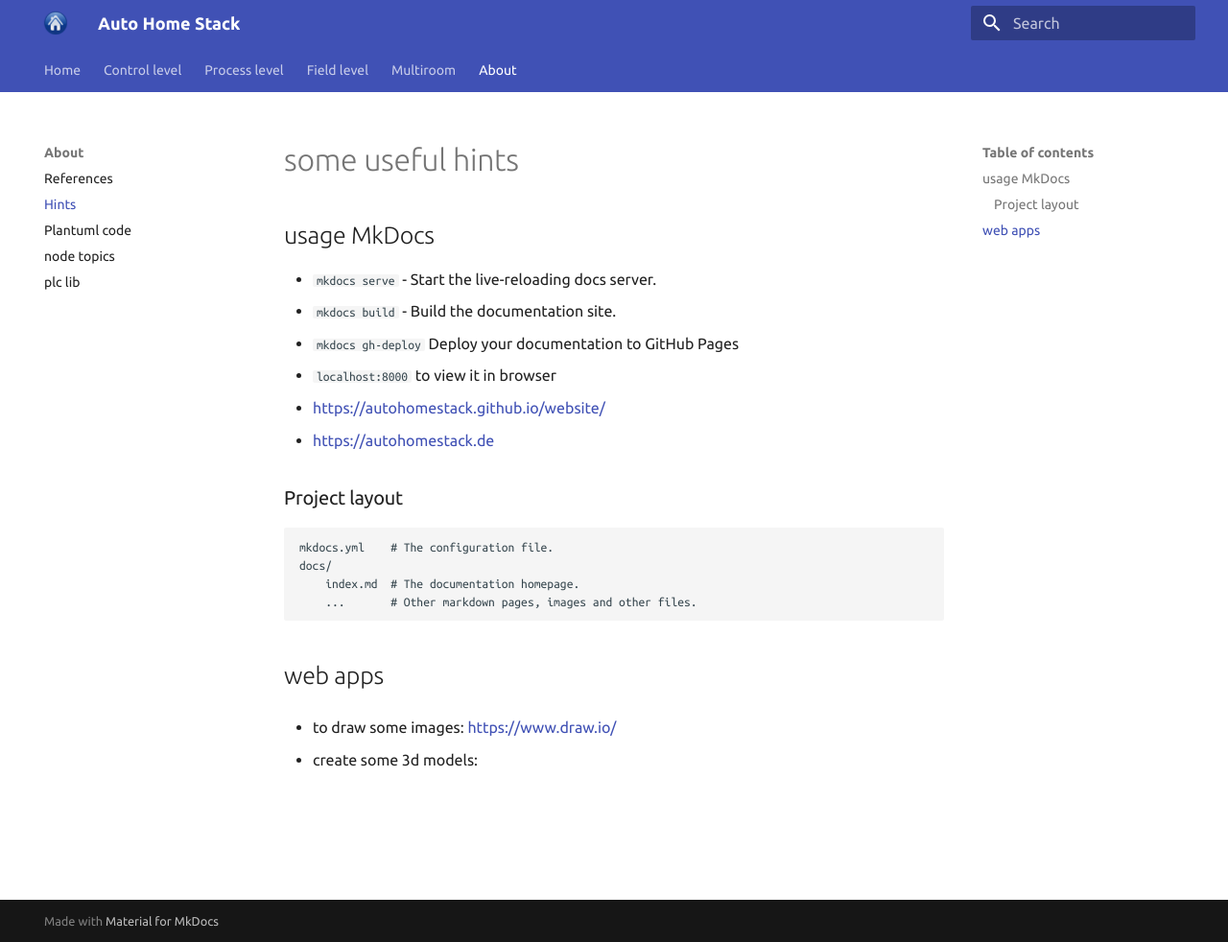
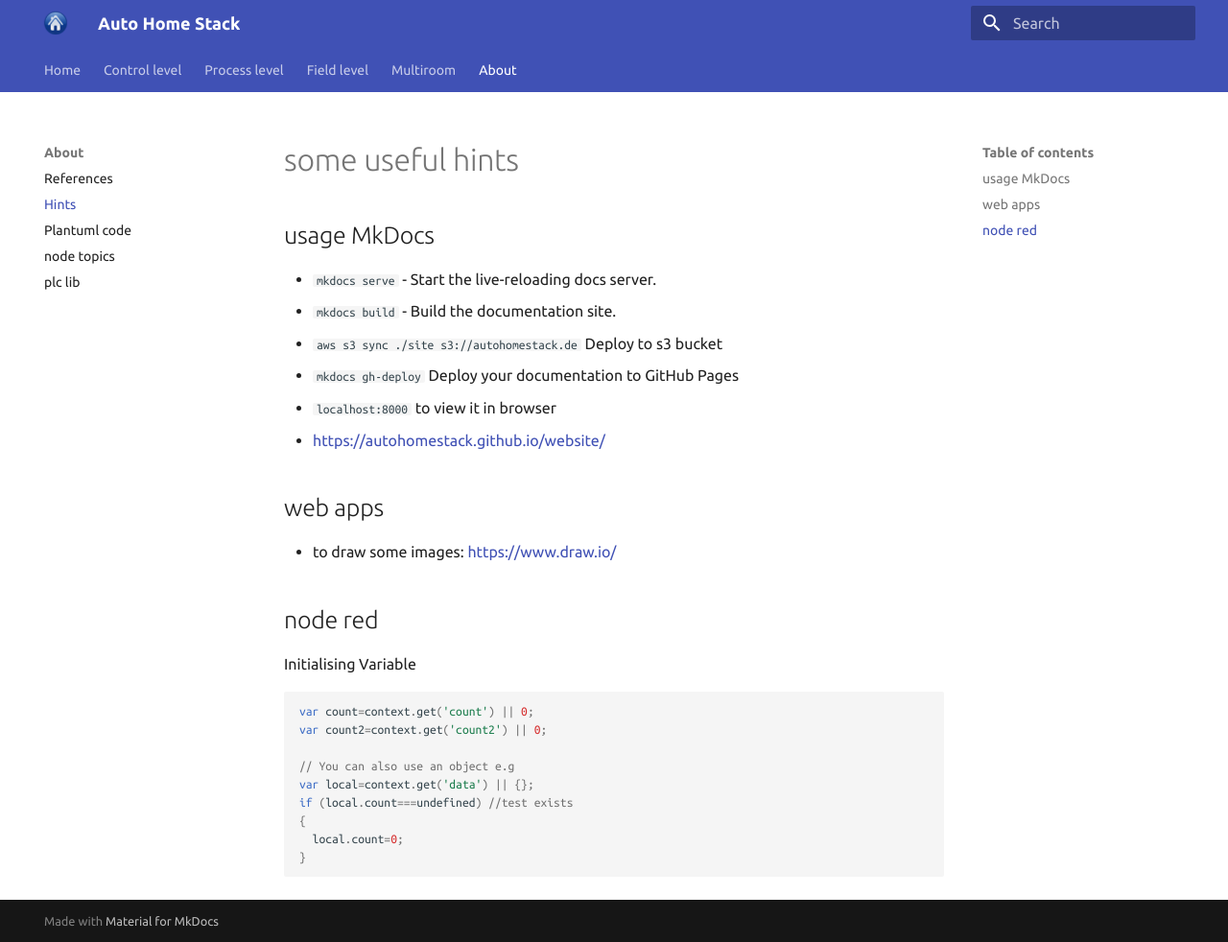
Before and after one commit to alexkratzer/autohomestack, an MkDocs documentation site: the page built from docs/hints.md, in a window 1280 px wide and 982 px high. Shown: the whole window at 96% size. Built offline with MkDocs 1.6.1 and Material for MkDocs 9.7.7, drawn with Linux system fonts in a browser that asks for light colours.

Commit message:
upload docs to s3 autohomestack.de

````diff
--- a/docs/hints.md
+++ b/docs/hints.md
@@ -4,20 +4,27 @@
 
 * `mkdocs serve` - Start the live-reloading docs server.
 * `mkdocs build` - Build the documentation site.
+* `aws s3 sync ./site s3://autohomestack.de` Deploy to s3 bucket
 * `mkdocs gh-deploy`  Deploy your documentation to GitHub Pages
 * `localhost:8000` to view it in browser
 * [https://autohomestack.github.io/website/](https://autohomestack.github.io/website/)
-* [https://autohomestack.de](https://autohomestack.de)
-
-### Project layout
-
-    mkdocs.yml    # The configuration file.
-    docs/
-        index.md  # The documentation homepage.
-        ...       # Other markdown pages, images and other files.
 
 ## web apps
 
 * to draw some images: [https://www.draw.io/](https://www.draw.io/)
 
-* create some 3d models:
+## node red
+
+Initialising Variable
+
+```javascript
+var count=context.get('count') || 0;
+var count2=context.get('count2') || 0;
+
+// You can also use an object e.g
+var local=context.get('data') || {};
+if (local.count===undefined) //test exists
+{
+  local.count=0;
+}
+```
````
Also changed, not shown: README.md (+1 -1 lines), docs/references.md (+6 -5 lines).
